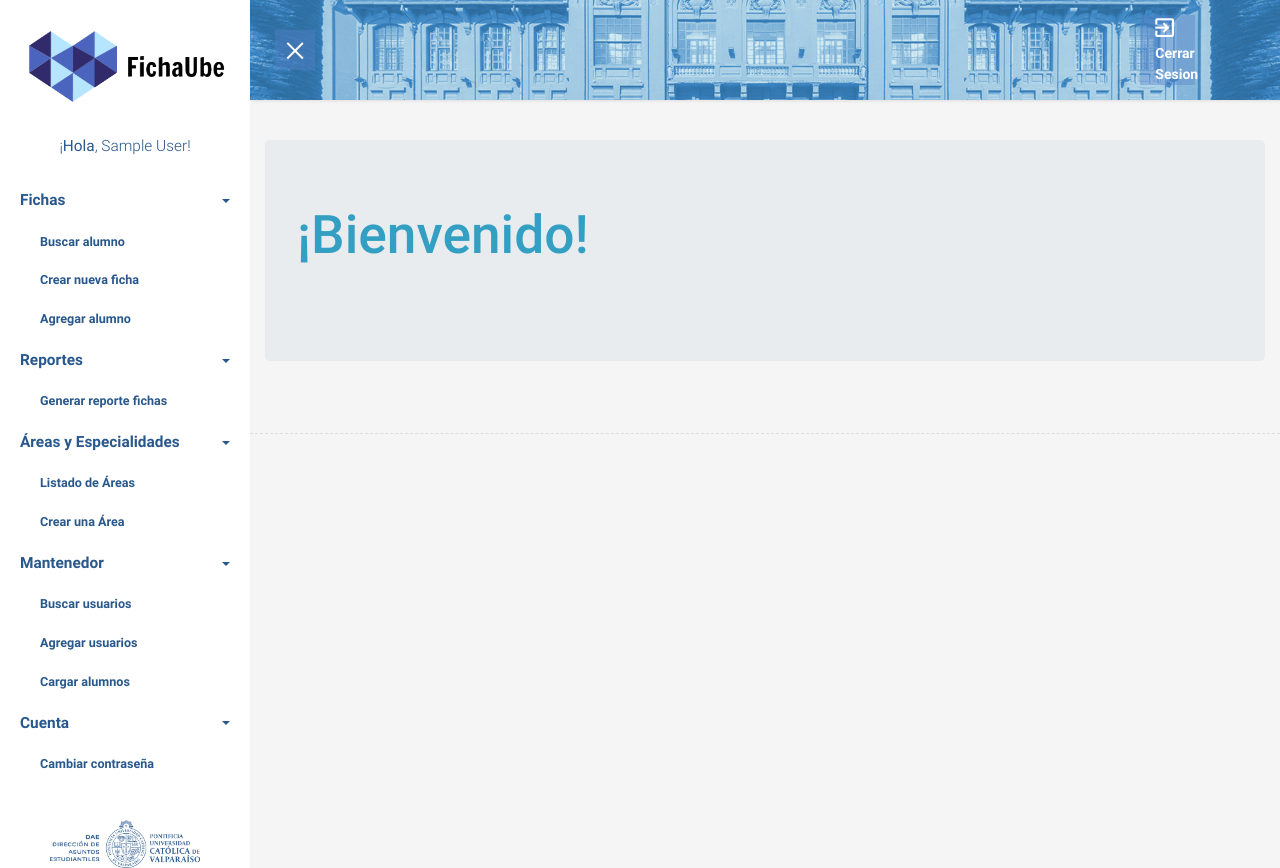
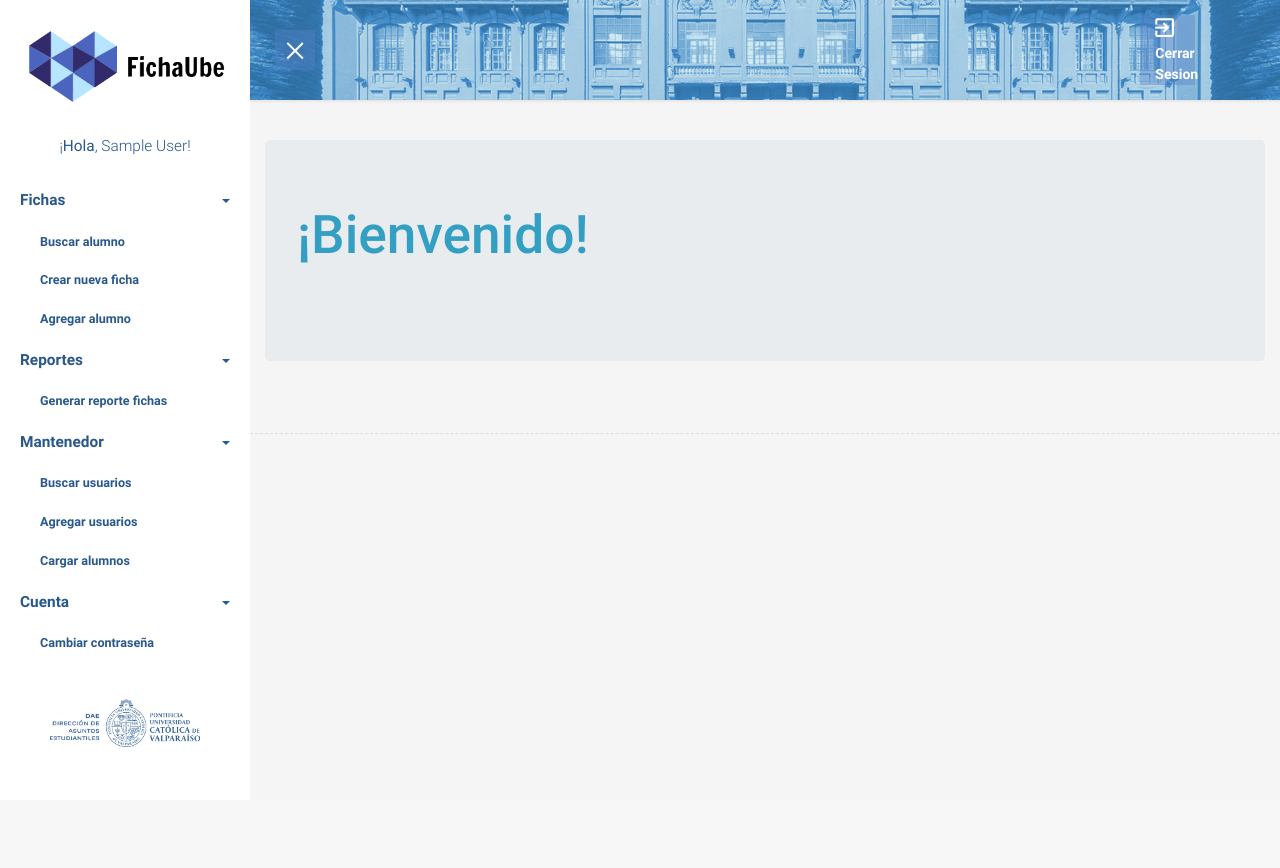
Before and after one commit to mgaratem/fichaube, a Django app: page /fichaube/home/ in a window 1280 px wide. After the commit the page ends 747 px from the top, so only its background shows below. Run offline with Django 3.2, Linux system fonts and the light colour scheme; the visitor is signed in with stand-in values (Sample User, id 1); some libraries are stand-ins or nearby versions.

Commit message:
Update home.html
Visualización áreas

```diff
--- a/fichaube/main/templates/home.html
+++ b/fichaube/main/templates/home.html
@@ -73,17 +73,6 @@
             </li>
           </ul>
         </li>
-        <li>
-          <a href="#areasSubmenu" data-toggle="collapse" aria-expanded="false" class="dropdown-toggle">Áreas y Especialidades</a>
-          <ul class="collapse list-unstyled show" id="reporteSubmenu">
-            <li>
-              <a href="{% url 'areas:lista_Areas' %}">Listado de Áreas</a>
-            </li>
-            <li>
-              <a href="{% url 'areas:agregar_Area' %}">Crear una Área</a>
-            </li>
-          </ul>
-        </li>
         {% endif %}
         {% if request.user|has_group:"Coordinador" or request.user|has_group:"Administrativo" or request.user|has_group:"Mantenedor" or request.user.is_superuser %}
         <li>
@@ -98,10 +87,10 @@
             </li>
             {% if request.user|has_group:"Coordinador" or request.user.is_superuser%}
             <li>
-              <a href="#">Áreas</a>
+              <a href="{% url 'areas:lista_Areas' %}">Áreas</a>
             </li>
             <li>
-              <a href="#">Especialidades</a>
+              <a href="{% url 'areas:agregar_Area' %}">Crear Área</a>
             </li>
             {% endif %}
             {% endif %}
```
